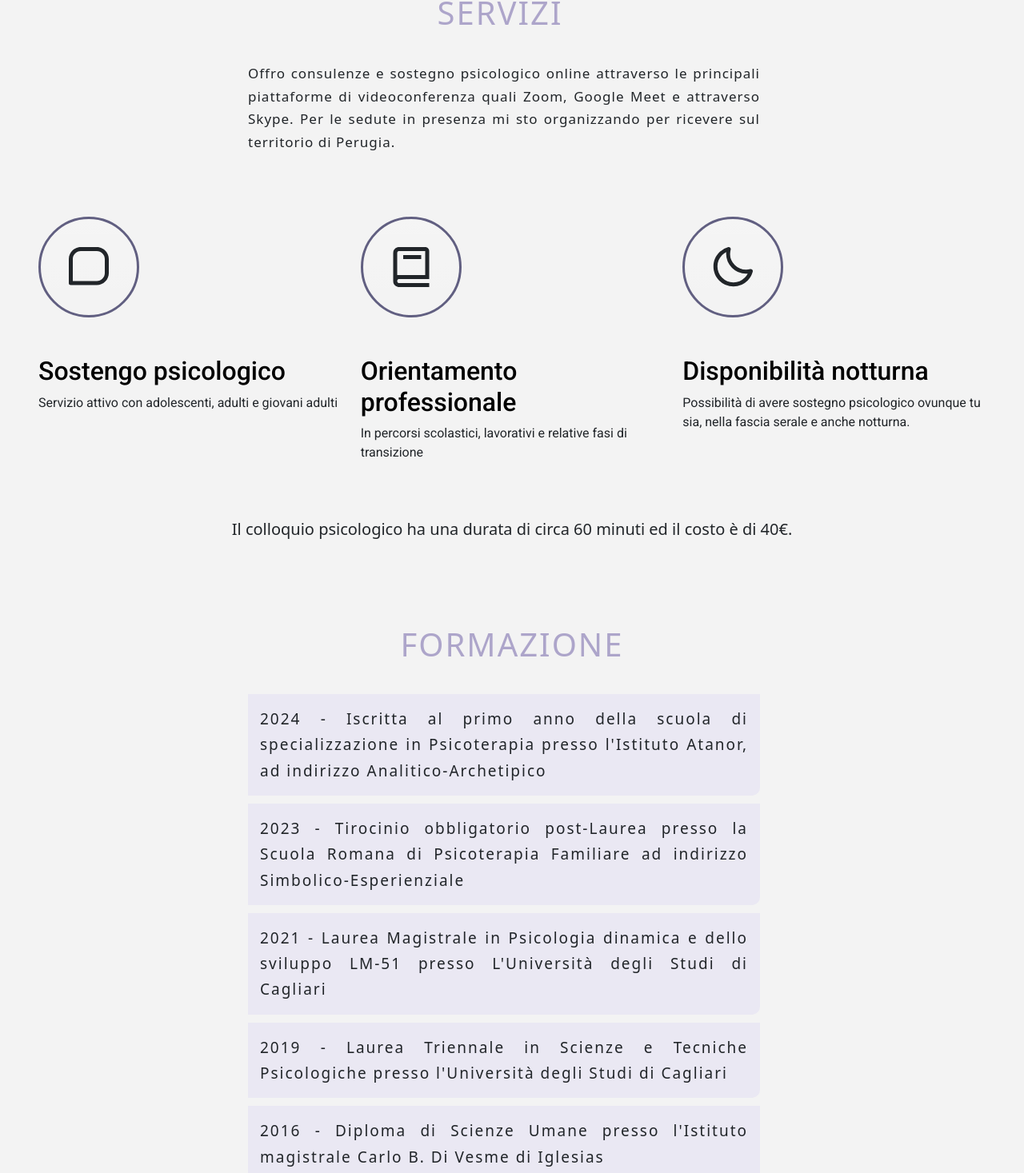
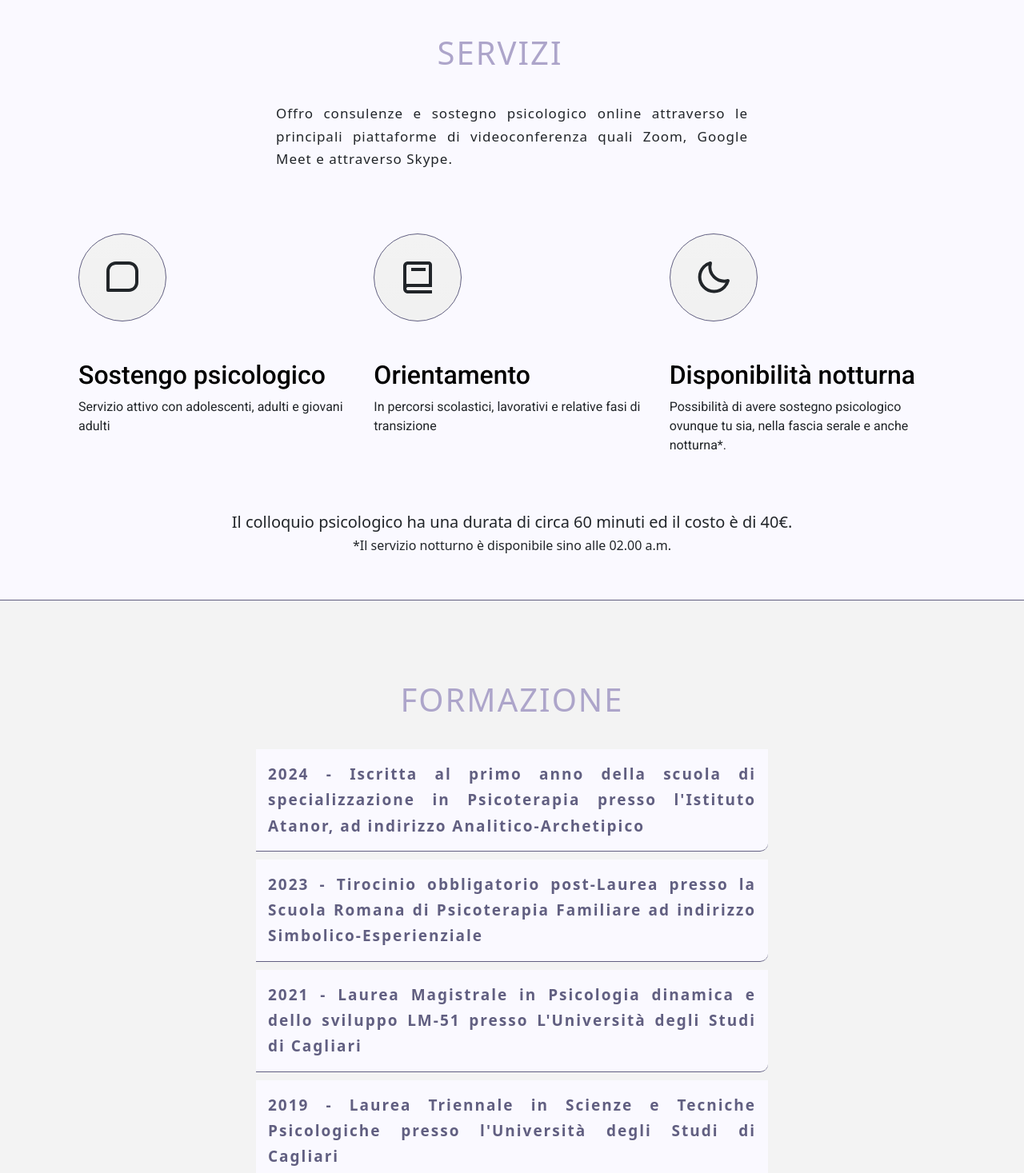
Before and after one commit to stynoap/sitopsy-React, a React (Create React App) app: page / in a window 1280 px wide. Shown: the part 957-2424 px from the top of the page at 80% size. Built offline with nearby package versions, Linux system fonts and the light colour scheme.

Commit message:
modifiche stili css

```diff
--- a/src/Components/Footer/Footer.css
+++ b/src/Components/Footer/Footer.css
@@ -1,7 +1,7 @@
 /* Stili per il footer */
 footer {
   background-color: #615f81;
-  color: #f3e5da;
+  color: #F1F1F1;
   padding: 20px;
   text-align: left;
   line-height: 1.5;
--- a/src/Components/Formazione/Formazione.css
+++ b/src/Components/Formazione/Formazione.css
@@ -2,24 +2,30 @@
     display: flex;
     flex-direction: column;
     align-items: center;
+
 }
 
 .descrizione{
-    margin-top: 30px;
+
     list-style-type: none;
     line-height: 1.7;
     letter-spacing: 1px;
     text-align: justify;
-    margin-right: 20px;
+    /* margin-right: 20px; */
+    margin-top: 30px;
 }
 
 .descrizione li{
-    margin-bottom: 10px;
+    border-bottom: 1px solid #615F81;
+    color: #3f3e54;
+    color: #615F81;
+    margin-bottom: 50px;
     letter-spacing: 2px;
     font-size: 19px;
-    font-weight:300;
+    font-weight:600;
     margin-bottom: 10px;
     background-color: #eae8f3;
+    background-color: #FAF9FF;
     padding: 15px;
     border-radius: 0 0 10px 0;
 }
--- a/src/Components/Formazione/Formazione.js
+++ b/src/Components/Formazione/Formazione.js
@@ -4,11 +4,11 @@ const Formazione = () => {
         <section className='la-mia-formazione' id='Formazione'>
             <h2>Formazione</h2>
             <ul className='descrizione'>
-                <li>2024 - Iscritta al primo anno della scuola di specializzazione in Psicoterapia presso l'Istituto Atanor, ad indirizzo Analitico-Archetipico</li>
-                <li>2023 - Tirocinio obbligatorio post-Laurea presso la Scuola Romana di Psicoterapia Familiare ad indirizzo Simbolico-Esperienziale</li>
-                <li>2021 - Laurea Magistrale in Psicologia dinamica e dello sviluppo LM-51 presso L'Università degli Studi di Cagliari </li>
-                <li>2019 - Laurea Triennale in Scienze e Tecniche Psicologiche presso l'Università degli Studi di Cagliari</li>
-                <li>2016 - Diploma di Scienze Umane presso l'Istituto magistrale Carlo B. Di Vesme di Iglesias </li>
+                <li><b>2024</b> - Iscritta al primo anno della scuola di specializzazione in Psicoterapia presso l'Istituto Atanor, ad indirizzo Analitico-Archetipico</li>
+                <li> <b>2023</b> - Tirocinio obbligatorio post-Laurea presso la Scuola Romana di Psicoterapia Familiare ad indirizzo Simbolico-Esperienziale</li>
+                <li><b>2021</b> - Laurea Magistrale in Psicologia dinamica e dello sviluppo LM-51 presso L'Università degli Studi di Cagliari </li>
+                <li><b>2019</b> - Laurea Triennale in Scienze e Tecniche Psicologiche presso l'Università degli Studi di Cagliari</li>
+                <li><b>2016</b> - Diploma di Scienze Umane presso l'Istituto magistrale Carlo B. Di Vesme di Iglesias </li>
             </ul>
 
 
--- a/src/Components/Servizi/Servizi.css
+++ b/src/Components/Servizi/Servizi.css
@@ -5,13 +5,17 @@
     display: flex;
     flex-direction: column;
     align-items: center;
+    background-color: #faf9ff;
+    padding: 50px;
+    border-bottom: 0.5px solid #615F81;
     /* font-variant: small-caps; */
 
 }
 
 
 .icona{
-    border: 3px solid #615F81;
+    border: 1px solid #615F81;
+    background-color: #F1F1F1;
     border-radius: 50%;
     padding: 30px;
 }
--- a/src/Components/Servizi/Servizi.js
+++ b/src/Components/Servizi/Servizi.js
@@ -8,8 +8,7 @@ const Servizi = () => {
         <section className="i-miei-servizi" id='Servizi'>
             <h2>Servizi</h2>
             <div className='descrizione'>
-                <p>Offro consulenze e sostegno psicologico online attraverso le principali piattaforme di videoconferenza quali Zoom, Google Meet e attraverso Skype. Per le sedute in presenza
-                    mi sto organizzando per ricevere sul territorio di Perugia. </p>
+                <p>Offro consulenze e sostegno psicologico online attraverso le principali piattaforme di videoconferenza quali Zoom, Google Meet e attraverso Skype. </p>
 
             </div>
 
@@ -18,30 +17,31 @@ const Servizi = () => {
 
             <div className="row g-4 py-2 px-5 row-cols-1 row-cols-lg-3" id="servizi-icone">
                 <div className="feature col">
-                    <div className="feature-icon d-inline-flex align-items-center justify-content-center text-center bg bg-gradient fs-5 mb-5 icona">
+                    <div className="feature-icon d-inline-flex align-items-center justify-content-center text-center bg bg-gradient fs-9 mb-5 icona">
                         <BiMessageSquare size="3em" />
                     </div>
                     <h3 className="fs-2 text-body-emphasis roboto-font" style={{ color: '#8C83B0' }}>Sostengo psicologico</h3>
                     <p>Servizio attivo con adolescenti, adulti e giovani adulti</p>
                 </div>
                 <div className="feature col">
-                    <div className="feature-icon d-inline-flex align-items-center justify-content-center text-center text-dark bg-gradient fs-5 mb-5 icona">
+                    <div className="feature-icon d-inline-flex align-items-center justify-content-center text-center text-dark bg-gradient fs-9 mb-5 icona">
                         <BiBook size="3em" />
                     </div>
-                    <h3 className="fs-2 text-body-emphasis roboto-font" style={{ color: '#8C83B0' }}>Orientamento professionale</h3>
+                    <h3 className="fs-2 text-body-emphasis roboto-font" style={{ color: '#8C83B0' }}>Orientamento</h3>
                     <p>In percorsi scolastici, lavorativi e relative fasi di transizione</p>
                 </div>
                 <div className="feature col">
-                    <div className="feature-icon d-inline-flex align-items-center justify-content-center text-center text-dark bg-gradient fs-5 mb-5 icona">
+                    <div className="feature-icon d-inline-flex align-items-center justify-content-center text-center text-dark bg-gradient fs-9 mb-5 icona">
                         <BiMoon size="3em" />
                     </div>
                     <h3 className="fs-2 text-body-emphasis roboto-font" style={{ color: '#8C83B0' }} id="titolo-servizio">Disponibilità notturna</h3>
-                    <p>Possibilità di avere sostegno psicologico ovunque tu sia, nella fascia serale e anche notturna. </p>
+                    <p>Possibilità di avere sostegno psicologico ovunque tu sia, nella fascia serale e anche notturna*. </p>
                 </div>
             </div>
 <br></br>
 <br></br>
             <h5>Il colloquio psicologico ha una durata di circa 60 minuti ed il costo è di 40€.</h5>
+            <h6>*Il servizio notturno è disponibile sino alle 02.00 a.m.</h6>
         </section>
     )
 }
```
